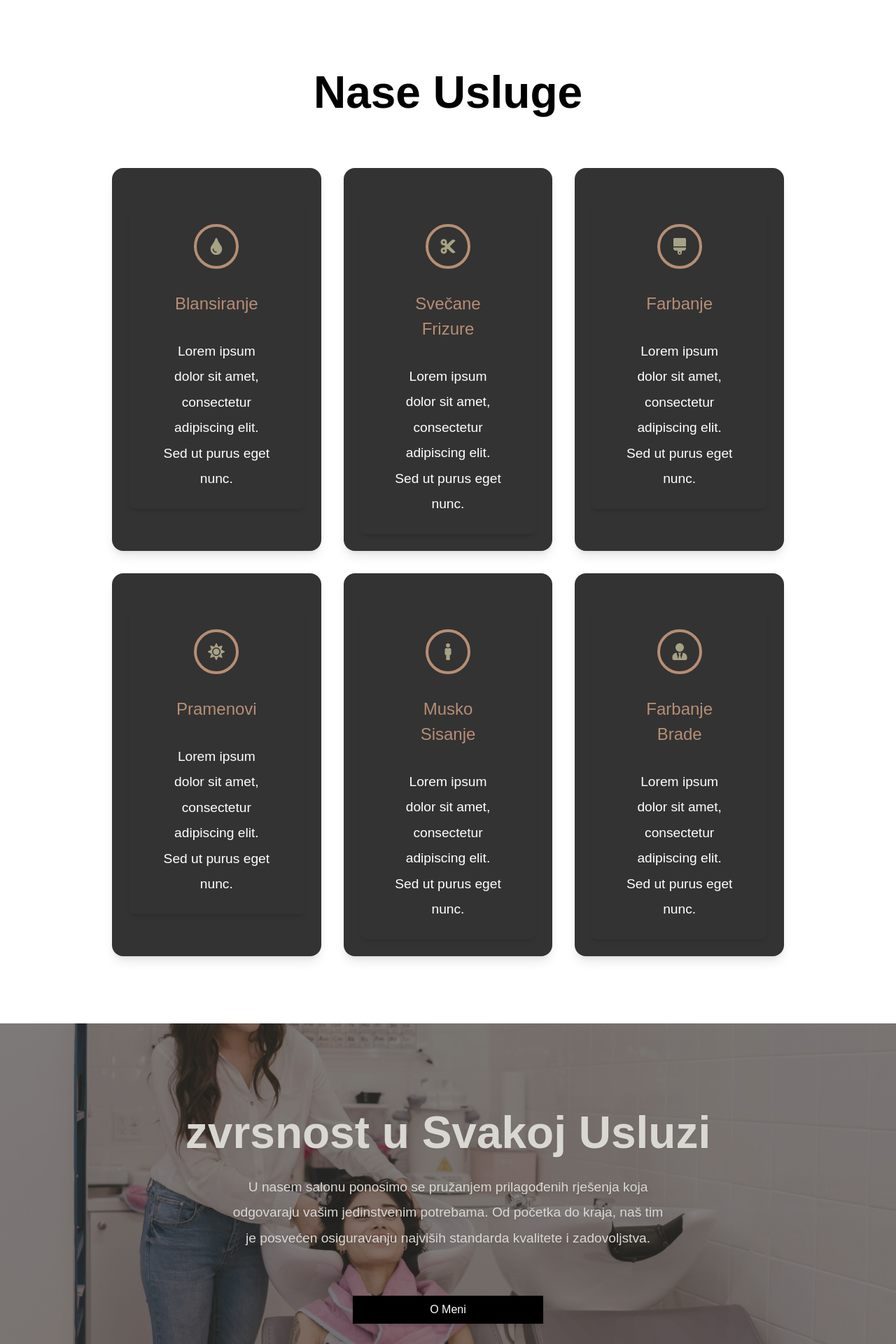
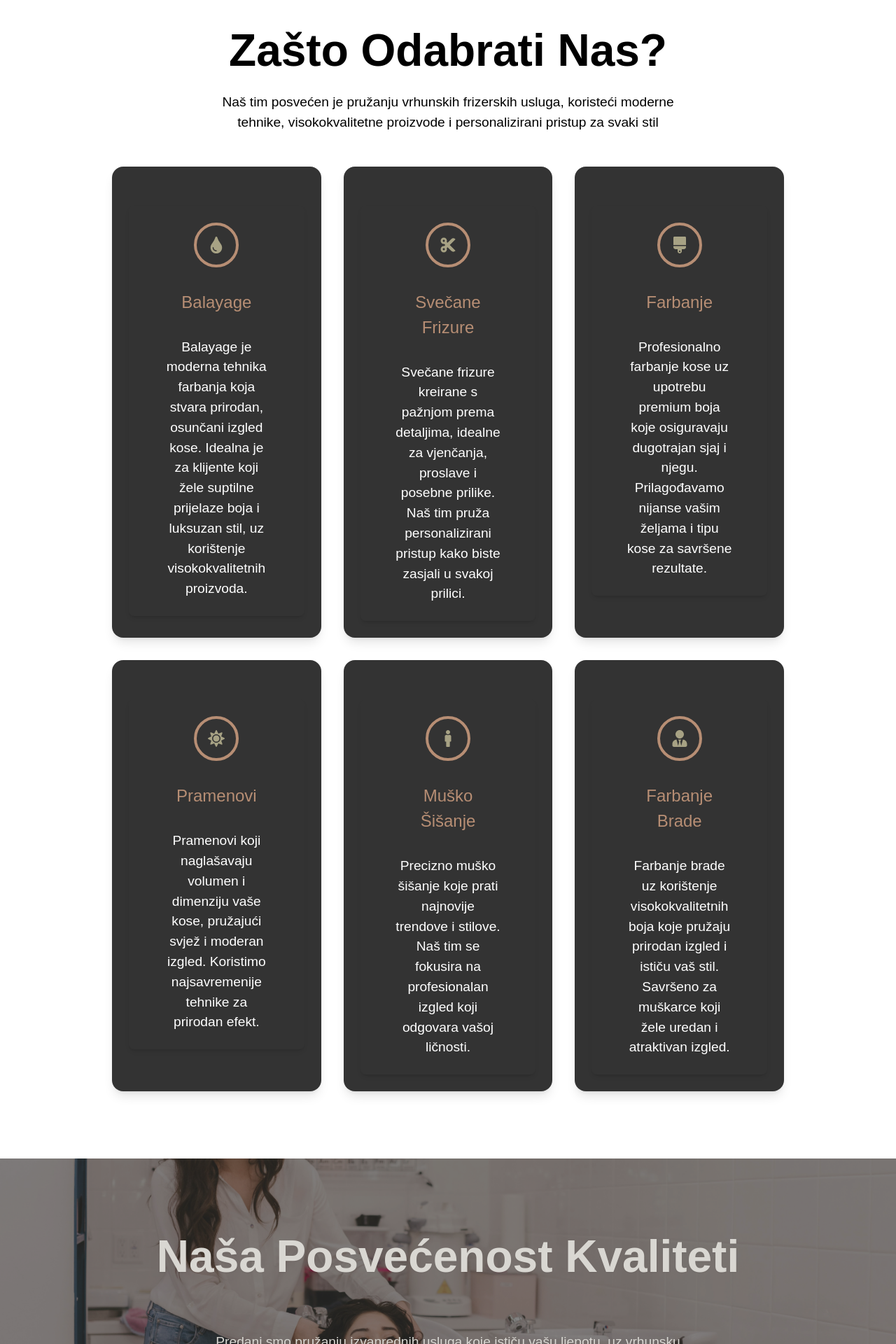
Before and after one commit to MeldinRadoncic/ancyfriz, a React (Create React App) app: page / in a window 1280 px wide. Shown: the part 840-2760 px from the top of the page at 70% size. Built offline with nearby package versions, Linux system fonts and the light colour scheme.

Commit message:
Optimizing the text for SEO, changing the styles for paragraphs

```diff
--- a/src/App.css
+++ b/src/App.css
@@ -20,7 +20,7 @@
 @media (min-width: 1024px) {
   .paragraph {
     font-size: 1.2rem; /* Larger text for large screens */
-    line-height: 1.9;
+    line-height: 1.5;
   }
 }
 
--- a/src/AppData/OurServicesData.js
+++ b/src/AppData/OurServicesData.js
@@ -5,45 +5,42 @@ const iconSize = 24;
 const iconColor = '#A7A284'; // Accent Olive from tailwind.config.js
 
 const WhyChooseUsData = [
-
     {
         id: 1,
-        title: "Blansiranje",
-        description: "Lorem ipsum dolor sit amet, consectetur adipiscing elit. Sed ut purus eget nunc.",
-        icon: <FaTint size={iconSize} color={iconColor}/>,
+        title: "Balayage",
+        description: "Balayage je moderna tehnika farbanja koja stvara prirodan, osunčani izgled kose. Idealna je za klijente koji žele suptilne prijelaze boja i luksuzan stil, uz korištenje visokokvalitetnih proizvoda.",
+        icon: <FaTint size={iconSize} color={iconColor} />,
     },
     {
         id: 2,
         title: "Svečane Frizure",
-        description: "Lorem ipsum dolor sit amet, consectetur adipiscing elit. Sed ut purus eget nunc.",
-        icon: <FaCut size={iconSize} color={iconColor}/>,
+        description: "Svečane frizure kreirane s pažnjom prema detaljima, idealne za vjenčanja, proslave i posebne prilike. Naš tim pruža personalizirani pristup kako biste zasjali u svakoj prilici.",
+        icon: <FaCut size={iconSize} color={iconColor} />,
     },
     {
         id: 3,
         title: "Farbanje",
-        description: "Lorem ipsum dolor sit amet, consectetur adipiscing elit. Sed ut purus eget nunc.",
-        icon: <FaBrush size={iconSize} color={iconColor}/>,
+        description: "Profesionalno farbanje kose uz upotrebu premium boja koje osiguravaju dugotrajan sjaj i njegu. Prilagođavamo nijanse vašim željama i tipu kose za savršene rezultate.",
+        icon: <FaBrush size={iconSize} color={iconColor} />,
     },
     {
         id: 4,
         title: "Pramenovi",
-        description: "Lorem ipsum dolor sit amet, consectetur adipiscing elit. Sed ut purus eget nunc.",
-        icon: <FaSun size={iconSize} color={iconColor}/>,
+        description: "Pramenovi koji naglašavaju volumen i dimenziju vaše kose, pružajući svjež i moderan izgled. Koristimo najsavremenije tehnike za prirodan efekt.",
+        icon: <FaSun size={iconSize} color={iconColor} />,
     },
     {
         id: 5,
-        title: "Musko Sisanje",
-        description: "Lorem ipsum dolor sit amet, consectetur adipiscing elit. Sed ut purus eget nunc.",
-        icon: <FaMale size={iconSize} color={iconColor}/>,
+        title: "Muško Šišanje",
+        description: "Precizno muško šišanje koje prati najnovije trendove i stilove. Naš tim se fokusira na profesionalan izgled koji odgovara vašoj ličnosti.",
+        icon: <FaMale size={iconSize} color={iconColor} />,
     },
     {
         id: 6,
         title: "Farbanje Brade",
-        description: "Lorem ipsum dolor sit amet, consectetur adipiscing elit. Sed ut purus eget nunc.",
-        icon: <FaUserTie size={iconSize} color={iconColor}/>,
-    }
-
-]
-
+        description: "Farbanje brade uz korištenje visokokvalitetnih boja koje pružaju prirodan izgled i ističu vaš stil. Savršeno za muškarce koji žele uredan i atraktivan izgled.",
+        icon: <FaUserTie size={iconSize} color={iconColor} />,
+    },
+];
 
 export default WhyChooseUsData;
--- a/src/AppData/OurTestimonialsData.js
+++ b/src/AppData/OurTestimonialsData.js
@@ -1,29 +1,25 @@
-
-
-
 const OurTestimonialsData = [
     {
         id: 1,
-        name: "John Doe",
-        title: "Excelent Service",
-        description: "This service was amazing! Highly recommend to others. I will definitely use it again. I am very happy with the service. I will definitely use it again. I am very happy with the service. I am very satisfied with the service.",
+        name: "Melisa S.",
+        title: "Izvrsna usluga",
+        description: "Anida ima zlatne ruke! Svaka usluga koju sam dobila bila je savršena. Ambijent je prijatan i opuštajući, osjećala sam se kao kod kuće. Preporučujem je svakome tko traži stručnjaka za frizure. Sigurno se vraćam ponovo!",
         stars: 5,
     },
     {
         id: 2,
-        name: "Jane Smith",
-        title: "Professional and reliable",
-        description: "Professional and reliable. Would definitely work with them again! I am very happy with the service. I will definitely use it again. I am very happy with the service. I am very satisfied with the service.",
-        stars: 4,
+        name: "Adisa M.",
+        title: "Profesionalnost i stručnost",
+        description: "Anida je pravi profesionalac u svom poslu! Usluga je bila vrhunska, a njen pristup svakom klijentu je nevjerojatan. Ambijent salona je vrlo ugodan, savršeno za opuštanje. Osjećala sam se potpuno sigurno i zadovoljno. Definitivno ću se vratiti!",
+        stars: 5,
     },
     {
         id: 3,
-        name: "Emily Clark",
-        title: "Exceeded our expectations",
-        description: "Exceeded our expectations, and we saw real results. I am very happy with the service. I will definitely use it again. I am very happy with the service. I am very satisfied with the service.",
-        stars: 3
+        name: "Admir N.",
+        title: "Preporučujem bez razmišljanja",
+        description: "Od trenutka kad sam kročio u salon, znao sam da sam na pravom mjestu. Anida je vrlo pažljiva i predana svom poslu. Moj novi look je nevjerojatan, a cijeli proces je bio ugodan. Ambijent salona je top, sve je moderno i opuštajuće. Svakako ću ponovo doći!",
+        stars: 5
     }
 ];
 
-
 export default OurTestimonialsData;
--- a/src/Components/Pages/HomePage/AboutFounder.jsx
+++ b/src/Components/Pages/HomePage/AboutFounder.jsx
@@ -14,8 +14,7 @@ const AboutFounder = () => {
             className='mb-4 text-2xl md:text-3xl font-semibold'
           />
           <p className='paragraph mb-6 text-base md:text-lg'>
-            Lorem bafkajfa
-            kaknfkanfikfae ajifjkafa
+          Vaša kosa u sigurnim rukama
           </p>
           <div className='mt-12 drop-shadow-md w-full lg:w-1/2 mx-auto md:mx-0'>
       <a href="/anidaimamovic">
--- a/src/Components/Pages/HomePage/CTA.jsx
+++ b/src/Components/Pages/HomePage/CTA.jsx
@@ -9,23 +9,22 @@ const CTA = () => {
       <div className='absolute inset-0 bg-black opacity-40'></div>
       <div className='relative z-10'>
         <SecondaryTitle
-          title='ZOVITE NAS'
+          title='Zakažite svoj termin još danas!'
           className='leading-tight'
         />
-        <p className='text-lg mb-8'>
-          Transform your look with our
-          expert stylists. Book your
-          appointment today and
-          experience the difference!
+        <div className=' mx-auto my-4 lg:w-1/2 lg:px-24'>
+        <p className='paragraph mb-8'>
+        Doživite vrhunski tretman u AncyFriz salonu i otkrijte svoje novo, savršeno izdanje. Kontaktirajte nas odmah i rezervišite svoj termin!
         </p>
-        <div className='flex mx-auto justify-around items-center py-2 w-full lg:w-3/4'>
-        <a href="tel:+1234567899">
+        </div>
+        <div className='flex mx-auto justify-center gap-8 items-center py-2 w-full  lg:w-1/2'>
+        <a href="tel:+38762741146">
           <Button className='px-8 py-3 text-lg font-semibold bg-yellow-500 text-gray-800 rounded-sm shadow-lg hover:bg-yellow-600 transition duration-300'>
             Pozovite Nas
           </Button>
           </a>
           <a href="/kontakt">
-          <Button className='px-8 py-3 text-lg font-semibold bg-yellow-500 text-gray-800 rounded-sm shadow-lg hover:bg-yellow-600 transition duration-300'>
+          <Button className='px-8 py-3 text-lg font-semibold bg-black text-neural-gray rounded-sm shadow-lg hover:bg-white hover:text-primary-charcoal transition duration-300'>
             Pisite Nam
           </Button>
           </a>
--- a/src/Components/Pages/HomePage/HeroBanner.jsx
+++ b/src/Components/Pages/HomePage/HeroBanner.jsx
@@ -20,14 +20,14 @@ const HeroBanner = () => {
       <div className='relative z-10 lg:py-24 grid grid-cols-1 lg:grid-cols-2 gap-8 items-stretch mx-auto px-6 sm:px-12 md:px-0  lg:px-12 xl:px-24'>
         {/* Left Side - Title */}
         <div className='flex flex-col items-center lg:items-start text-white text-center lg:text-left justify-center'>
-          <MainTitle title='Salon gdje savršena frizura postaje stvarnost!'
+          <MainTitle title='Beauty Salon Vaš izbor za ljepotu'
           className='drop=shadow-lg'
           />
 
           {/* Buttons for Large Devices */}
           <div className='hidden lg:flex space-x-2 mt-12 w-full lg:w-3/4'>
             <Button className='bg-black w-1/2'>
-              Zakažite termin
+              Pišite Nam
             </Button>
             <Button className='bg-transparent text-white border-2 rounded-sm w-1/2 hover:bg-primary-charcoal'>
               Pozovite Nas
@@ -38,13 +38,7 @@ const HeroBanner = () => {
         {/* Right Side - Subtitle */}
         <div className='flex flex-col items-center lg:items-start text-white text-center lg:text-left justify-center lg:hidden'>
           <p className='text-lg sm:text-xl lg:text-2xl bg-black/40 p-4 rounded-lg shadow-md'>
-            Prepustite se stručnim
-            rukama naših profesionalaca
-            i uživajte u modernim,
-            stilizovanim frizurama koje
-            odražavaju vašu jedinstvenu
-            ličnost. Vaša kosa zaslužuje
-            najbolje!
+          Želiš li otkriti svoju unikatnu ljepotu u srcu Sarajeva? Posjeti naš Beauty Salon gdje naš stručni tim s predanošću stvara nezaboravno iskustvo ističući tvoj jedinstveni stil. Posjeti nas i doživi transformaciju koja će te oduševiti. Tvoje zadovoljstvo je naša misija. Dođi i prepusti se našem stručnom timu uživanja u ljepoti.
           </p>
         </div>
       </div>
--- a/src/Components/Pages/HomePage/OurCommitment.jsx
+++ b/src/Components/Pages/HomePage/OurCommitment.jsx
@@ -6,16 +6,16 @@ import Button from '../../Button'
 const OurCommitment = () => {
   return (
     <Section className='bg-ourcommitment relative flex flex-col justify-center text-center'>
-      <div className='w-full py-4 text-center z-50'>
+      <div className='max-w-screen-xl mx-auto px-6 lg:px-16 flex flex-col space-y-12'>
         <SecondaryTitle
-          title='zvrsnost u Svakoj Usluzi'
+          title='Naša Posvećenost Kvaliteti'
           animation='fade-left'
           className='text-neutral-gray'
         />
 
-        <div className='text-neutral-gray px-6 sm:px-12 md:px-0  lg:px-24 lg:w-3/4 xlg:w-1/2 mx-auto'>
+        <div className='text-neutral-gray w-full lg:px-6 lg:w-3/4 mx-auto'>
           <p className='paragraph drop-shadow-md'>
-          U nasem salonu ponosimo se pružanjem prilagođenih rješenja koja odgovaraju vašim jedinstvenim potrebama. Od početka do kraja, naš tim je posvećen osiguravanju najviših standarda kvalitete i zadovoljstva.
+          Predani smo pružanju izvanrednih usluga koje ističu vašu ljepotu, uz vrhunsku pažnju prema detaljima i zadovoljstvo klijenata kao naš prioritet.
 
           </p>
         </div>
@@ -24,7 +24,7 @@ const OurCommitment = () => {
       <div className='mt-12 drop-shadow-md w-full md:w-1/2 mx-auto'>
       <a href="/onama">
   <Button className="w-1/2 bg-black">
-    O Meni
+    O Nama
   </Button>
 </a>
 
--- a/src/Components/Pages/HomePage/OurProducts.jsx
+++ b/src/Components/Pages/HomePage/OurProducts.jsx
@@ -9,10 +9,20 @@ const OurProducts = () => {
   return (
     <Section className='bg-ourproducts relative'>
       {/* Title */}
+      <div className='max-w-screen-xl mx-auto px-6 lg:px-16 flex flex-col py-12 '>
+      <div className='text-center'>
       <SecondaryTitle
-        title='Our Products'
+        title='Samo Najbolje za Vašu Kosu'
         className='text-neutral-gray text-center'
       />
+      </div>
+      <div className='mx-auto w-full lg:w-3/4 lg:px-4 z-50'>
+      <p className='paragraph text-neutral-gray text-center'>
+      Koristimo pažljivo odabrane, profesionalne proizvode renomiranih brendova kako bismo osigurali savršene rezultate za njegu i stiliziranje vaše kose.
+
+      </p>
+      </div>
+      </div>
 
       {/* Products Grid */}
       <div className='grid grid-cols-1 sm:grid-cols-2 md:grid-cols-3 lg:grid-cols-3 gap-8 px-4'>
--- a/src/Components/Pages/HomePage/OurServices.jsx
+++ b/src/Components/Pages/HomePage/OurServices.jsx
@@ -11,7 +11,11 @@ const OurServices = () => {
       <div className='max-w-screen-xl mx-auto px-6 lg:px-16 flex flex-col space-y-12'>
         {/* Title */}
         <div className='text-center'>
-          <SecondaryTitle title='Nase Usluge' />
+          <SecondaryTitle title='Zašto Odabrati Nas?' />
+          <div className='mx-auto w-full lg:w-3/4 lg:px-4'>
+          <p className='paragraph'>Naš tim posvećen je pružanju vrhunskih frizerskih usluga, koristeći moderne tehnike, visokokvalitetne proizvode i personalizirani pristup za svaki stil</p>
+          </div>
+
         </div>
 
         {/* Cards */}
```
